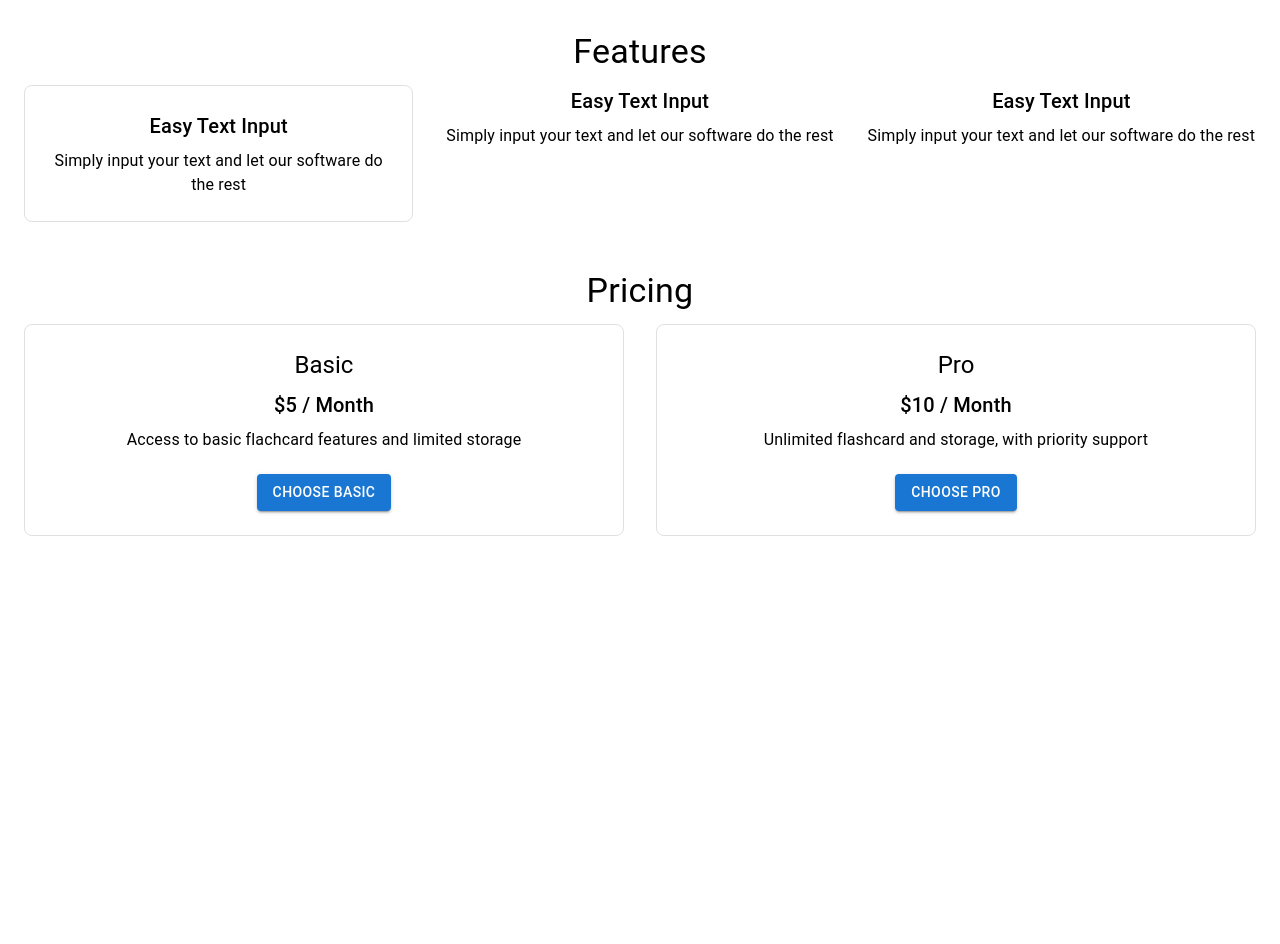
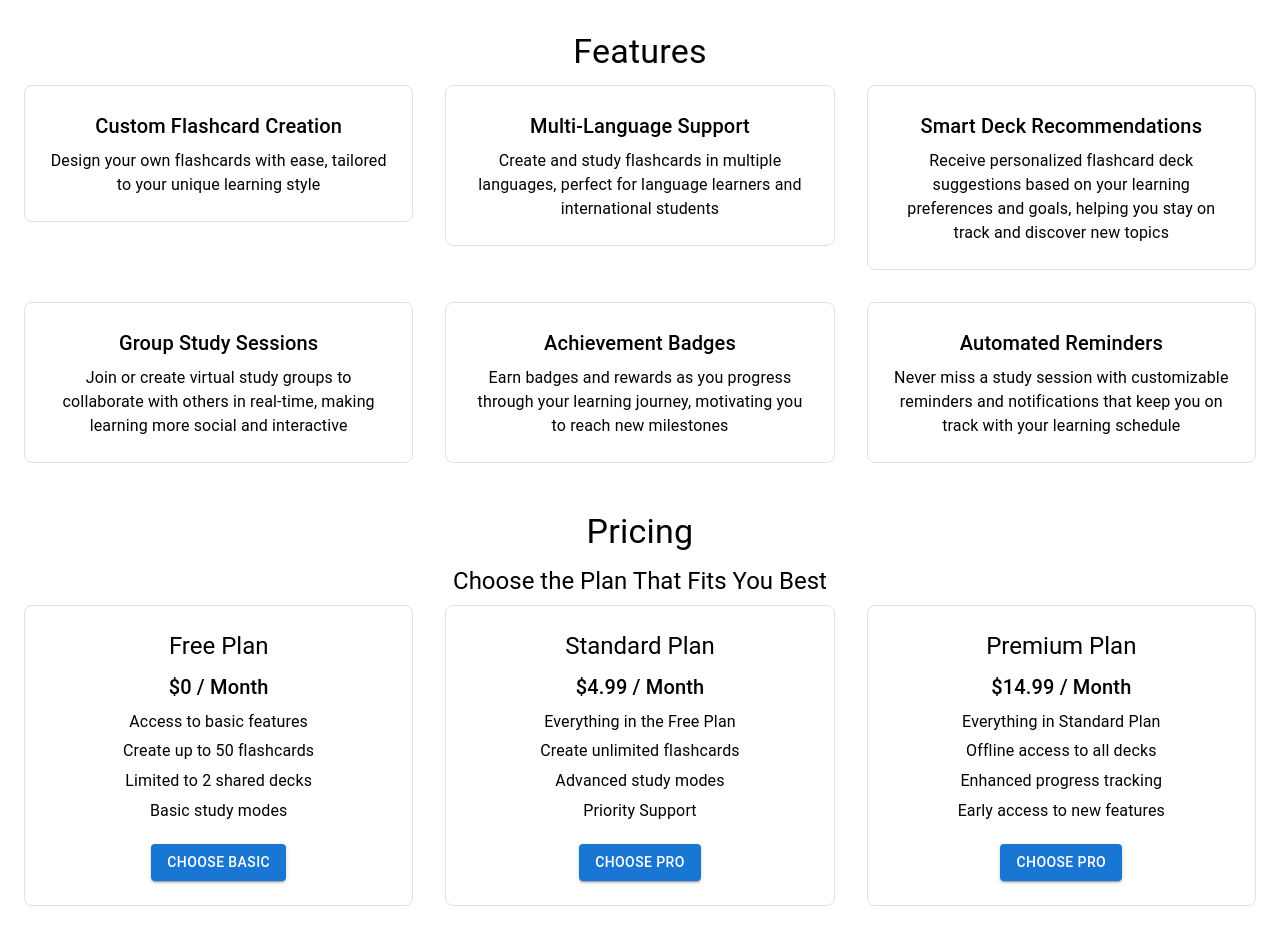
Before and after one commit to EKasuti/flashcard, a Next.js app: page / in a window 1280 px wide. Shown: the part 380-1324 px from the top of the page. Before the commit the page ends 964 px from the top, so only its background shows below. Built offline with nearby package versions, Linux system fonts and the light colour scheme; no server answers.

Commit message:
Updated dependencies and firebase

```diff
--- a/app/page.js
+++ b/app/page.js
@@ -1,59 +1,58 @@
 'use client'
 import getStipe from "@/utils/get-stripe";
-import { SignedIn, SignedOut, UserButton, userButton, useUser } from "@clerk/nextjs";
-import { AppBar, Button, Toolbar, Typography, Container, Box, TablePagination, Grid } from "@mui/material";
+import { SignedIn, SignedOut, UserButton, useUser } from "@clerk/nextjs";
+import { AppBar, Button, Toolbar, Typography, Container, Box, Grid } from "@mui/material";
 import Head from "next/head";
 import { useRouter } from "next/navigation";
-
-
 
 export default function Home() {
   const { isLoaded, isSignedIn } = useUser();
   const router = useRouter();
 
-  const handleGetStarted=()=>{
-    if (!isSignedIn){
+  const handleGetStarted = () => {
+    if (!isSignedIn) {
       alert("You can only generate cards if you are logged in. Redirecting to login page...");
       router.push('/sign-in');
-    } else{
+    } else {
       router.push('/generate');
     }
   }
-  const handleSubmit = async ()=>{
+
+  const handleSubmit = async () => {
     const checkoutSession = await fetch('/api/checkout_session', {
       method: 'POST',
-      headers:{
+      headers: {
         origin: 'http://localhost:3000'
       }
     })
 
     const checkoutSessionJson = await checkoutSession.json()
-    if( checkoutSession.statusCode === 500){
+    if (checkoutSession.statusCode === 500) {
       console.error(checkoutSession.message)
       return
     }
 
     const stripe = await getStipe()
-    const {error} = await stripe.redirectToCheckout({
+    const { error } = await stripe.redirectToCheckout({
       sessionId: checkoutSessionJson.id,
     })
 
-    if (error){
+    if (error) {
       console.warn(error.message)
     }
+  }
 
-  }
   return (
     <Container maxWidth="100vw">
       <Head>
         <title>Flashcard SaaS</title>
-          <meta name = "description" content="Create flashcard from your text"/>
+        <meta name="description" content="Create flashcard from your text" />
       </Head>
 
       {/* NAVBAR */}
       <AppBar position="static">
         <Toolbar>
-            <Typography variant="h6" style={{flexGrow:1}}>SmartFlash </Typography>
+          <Typography variant="h6" style={{ flexGrow: 1 }}>SmartFlash </Typography>
           <SignedOut>
             <Button color="inherit" href="/sign-in">Login</Button>
             <Button color="inherit" href="/sign-up">Sign Up</Button>
@@ -61,7 +60,7 @@ export default function Home() {
 
           {/* If signed in */}
           <SignedIn>
-              <UserButton/>
+            <UserButton />
           </SignedIn>
         </Toolbar>
       </AppBar>
@@ -69,82 +68,125 @@ export default function Home() {
       <Box
         sx={{
           textAlign: 'center',
-            my:4,
+          my: 4,
         }}
       >
 
         <Typography variant="h3" gutterBottom> Unlock the power of Smart Learning with SmartFlash</Typography>
         <Typography variant="h6" gutterBottom> Welcome to FlashLearn, the ultimate platform to enhance your memory and learning efficiency.
-            Whether you're studying for exams, mastering a new language, or simply looking to boost your knowledge,
+          Whether you&apos;re studying for exams, mastering a new language, or simply looking to boost your knowledge,
           FlashLearn offers a seamless and engaging flashcard experience designed to fit your needs
         </Typography>
 
         <Typography variant="h6" gutterBottom>Start your journey today and discover how easy and fun learning can be!</Typography>
 
-          <Button variant="contained" color="primary" sx={{mt:2}} onClick={handleGetStarted}> Get Started</Button>
+        <Button variant="contained" color="primary" sx={{ mt: 2 }} onClick={handleGetStarted}> Get Started</Button>
       </Box>
 
       {/* Features Section */}
-        <Box sx={{my:6, textAlign: 'center'}}>
+      <Box sx={{ my: 6, textAlign: 'center' }}>
         <Typography variant="h4" gutterBottom> Features</Typography>
 
         <Grid container spacing={4}>
           {/* Feature 1 */}
           <Grid item xs={12} md={4}>
-              <Box sx={{p:3, border: '1px solid', borderColor:'grey.300', borderRadius:2}}>
-                <Typography variant="h6" gutterBottom>Easy Text Input</Typography>
-                <Typography>Simply input your text and let our software do the rest</Typography>
+            <Box sx={{ p: 3, border: '1px solid', borderColor: 'grey.300', borderRadius: 2 }}>
+              <Typography variant="h6" gutterBottom>Custom Flashcard Creation</Typography>
+              <Typography>Design your own flashcards with ease, tailored to your unique learning style</Typography>
             </Box>
           </Grid>
 
           {/* Feature 2 */}
           <Grid item xs={12} md={4}>
-              <Typography variant="h6" gutterBottom>Easy Text Input</Typography>
-              <Typography>Simply input your text and let our software do the rest</Typography>
+            <Box sx={{ p: 3, border: '1px solid', borderColor: 'grey.300', borderRadius: 2 }}>
+              <Typography variant="h6" gutterBottom>Multi-Language Support</Typography>
+              <Typography>Create and study flashcards in multiple languages, perfect for language learners and international students</Typography>
+            </Box>
           </Grid>
 
           {/* Feature 3 */}
           <Grid item xs={12} md={4}>
-              <Typography variant="h6" gutterBottom>Easy Text Input</Typography>
-              <Typography>Simply input your text and let our software do the rest</Typography>
+            <Box sx={{ p: 3, border: '1px solid', borderColor: 'grey.300', borderRadius: 2 }}>
+              <Typography variant="h6" gutterBottom>Smart Deck Recommendations</Typography>
+              <Typography>Receive personalized flashcard deck suggestions based on your learning preferences and goals, helping you stay on track and discover new topics</Typography>
+            </Box>
           </Grid>
 
+          {/* Feature 4 */}
+          <Grid item xs={12} md={4}>
+            <Box sx={{ p: 3, border: '1px solid', borderColor: 'grey.300', borderRadius: 2 }}>
+              <Typography variant="h6" gutterBottom>Group Study Sessions</Typography>
+              <Typography>Join or create virtual study groups to collaborate with others in real-time, making learning more social and interactive</Typography>
+            </Box>
+          </Grid>
+
+          {/* Feature 5 */}
+          <Grid item xs={12} md={4}>
+            <Box sx={{ p: 3, border: '1px solid', borderColor: 'grey.300', borderRadius: 2 }}>
+              <Typography variant="h6" gutterBottom>Achievement Badges</Typography>
+              <Typography>Earn badges and rewards as you progress through your learning journey, motivating you to reach new milestones</Typography>
+            </Box>
+          </Grid>
+
+          {/* Feature 6 */}
+          <Grid item xs={12} md={4}>
+            <Box sx={{ p: 3, border: '1px solid', borderColor: 'grey.300', borderRadius: 2 }}>
+              <Typography variant="h6" gutterBottom>Automated Reminders</Typography>
+              <Typography>Never miss a study session with customizable reminders and notifications that keep you on track with your learning schedule</Typography>
+            </Box>
+          </Grid>
         </Grid>
       </Box>
 
       {/* PRICING */}
-        <Box sx={{my:6, textAlign:'center'}}>
+      <Box sx={{ my: 6, textAlign: 'center' }}>
         <Typography variant="h4" gutterBottom> Pricing</Typography>
+        <Typography variant="h5" gutterBottom>Choose the Plan That Fits You Best</Typography>
         <Grid container spacing={4}>
-            {/* Pricing 1 */}
-            <Grid item xs={12} md={6}>
-              <Box sx={{p:3, border: '1px solid', borderColor:'grey.300', borderRadius:2}}>
-              <Typography variant="h5" gutterBottom>Basic</Typography>
-              <Typography variant="h6" gutterBottom>$5 / Month</Typography>
-              <Typography gutterBottom>Access to basic flachcard features and limited storage</Typography>
-              <Button variant="contained" color="primary" sx={{mt:2}}>Choose Basic</Button>
+          {/* Pricing 1: Free Plan */}
+          <Grid item xs={12} md={4}>
+            <Box sx={{ p: 3, border: '1px solid', borderColor: 'grey.300', borderRadius: 2 }}>
+              <Typography variant="h5" gutterBottom>Free Plan</Typography>
+              <Typography variant="h6" gutterBottom>$0 / Month</Typography>
+              <Typography gutterBottom>Access to basic features</Typography>
+              <Typography gutterBottom>Create up to 50 flashcards</Typography>
+              <Typography gutterBottom>Limited to 2 shared decks</Typography>
+              <Typography gutterBottom>Basic study modes</Typography>
+              <Button variant="contained" color="primary" sx={{ mt: 2 }}>Choose Basic</Button>
             </Box>
           </Grid>
 
           {/* Pricing 2 */}
-             <Grid item xs={12} md={6}>
-              <Box sx={{p:3, border: '1px solid', borderColor:'grey.300', borderRadius:2}}>
-              <Typography variant="h5" gutterBottom>Pro</Typography>
-              <Typography variant="h6" gutterBottom>$10 / Month</Typography>
-              <Typography gutterBottom>Unlimited flashcard and storage, with priority support</Typography>
-              <Button variant="contained" color="primary" sx={{mt:2}} onClick={handleSubmit}>
+          <Grid item xs={12} md={4}>
+            <Box sx={{ p: 3, border: '1px solid', borderColor: 'grey.300', borderRadius: 2 }}>
+              <Typography variant="h5" gutterBottom>Standard Plan</Typography>
+              <Typography variant="h6" gutterBottom>$4.99 / Month</Typography>
+              <Typography gutterBottom>Everything in the Free Plan</Typography>
+              <Typography gutterBottom>Create unlimited flashcards</Typography>
+              <Typography gutterBottom>Advanced study modes</Typography>
+              <Typography gutterBottom>Priority Support</Typography>
+              <Button variant="contained" color="primary" sx={{ mt: 2 }} onClick={handleSubmit}>
                 Choose Pro
               </Button>
             </Box>
           </Grid>
 
-
+          {/* Pricing 3: Premium Plan */}
+          <Grid item xs={12} md={4}>
+            <Box sx={{ p: 3, border: '1px solid', borderColor: 'grey.300', borderRadius: 2 }}>
+              <Typography variant="h5" gutterBottom>Premium Plan</Typography>
+              <Typography variant="h6" gutterBottom>$14.99 / Month</Typography>
+              <Typography gutterBottom>Everything in Standard Plan</Typography>
+              <Typography gutterBottom>Offline access to all decks</Typography>
+              <Typography gutterBottom>Enhanced progress tracking</Typography>
+              <Typography gutterBottom>Early access to new features</Typography>
+              <Button variant="contained" color="primary" sx={{ mt: 2 }} onClick={handleSubmit}>
+                Choose Pro
+              </Button>
+            </Box>
           </Grid>
-
-
+        </Grid>
       </Box>
-
-
     </Container>
   );
 }
```
Also changed, not shown: app/flashcard/page.js (+4 -3 lines), app/flashcards/page.js (+9 -2 lines), app/generate/page.js (+12 -2 lines), app/result/page.js (+1 -7 lines), firebase.js (+12 -4 lines), tailwind.config.js (added, +7 -0 lines). Lines whose indentation alone changed are shown as unchanged.
